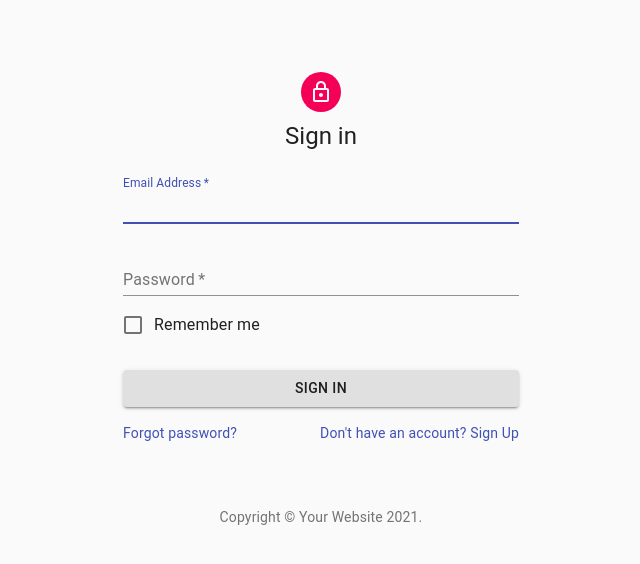
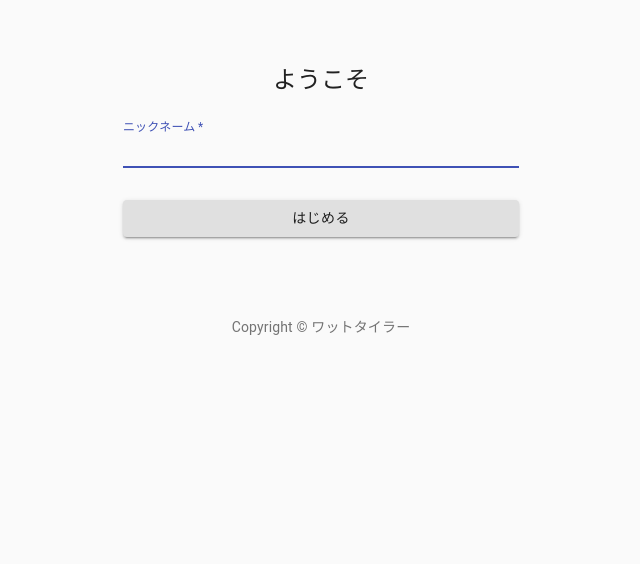
Before and after one commit to wat1881mayer/firebase-learn, a React (Create React App) app: page / in a window 1280 px wide. Shown: the top 564 px of the page, without its empty margins (319-959 px from the left). Built offline with nearby package versions, Linux system fonts and the light colour scheme.

Commit message:
update signinpage

```diff
--- a/src/components/SignIn.js
+++ b/src/components/SignIn.js
@@ -1,14 +1,9 @@
 import * as React from 'react';
-import Avatar from '@material-ui/core/Avatar';
 import Button from '@material-ui/core/Button';
 import CssBaseline from '@material-ui/core/CssBaseline';
 import TextField from '@material-ui/core/TextField';
-import FormControlLabel from '@material-ui/core/FormControlLabel';
-import Checkbox from '@material-ui/core/Checkbox';
-import Link from '@material-ui/core/Link';
-import Grid from '@material-ui/core/Grid';
+import Link from '@material-ui/core/Link'
 import Box from '@material-ui/core/Box';
-import LockOutlinedIcon from '@material-ui/icons/LockOutlined';
 import Typography from '@material-ui/core/Typography';
 import { makeStyles } from '@material-ui/core/styles';
 import Container from '@material-ui/core/Container';
@@ -17,11 +12,14 @@
   return (
     <Typography variant="body2" color="textSecondary" align="center">
       {'Copyright © '}
-      <Link color="inherit" href="https://material-ui.com/">
-        Your Website
-      </Link>{' '}
-      {new Date().getFullYear()}
-      {'.'}
+      <Link
+        color="inherit"
+        href="https://material-ui.com/"
+        target = "_blank"
+        rel= "noopener"
+      >
+        ワットタイラー
+      </Link>
     </Typography>
   );
 }
@@ -53,36 +51,18 @@
     <Container component="main" maxWidth="xs">
       <CssBaseline />
       <div className={classes.paper}>
-        <Avatar className={classes.avatar}>
-          <LockOutlinedIcon />
-        </Avatar>
         <Typography component="h1" variant="h5">
-          Sign in
+          ようこそ
         </Typography>
         <form className={classes.form} noValidate>
           <TextField
             margin="normal"
             required
             fullWidth
-            id="email"
-            label="Email Address"
-            name="email"
-            autoComplete="email"
+            id="name"
+            label="ニックネーム"
+            name="name"
             autoFocus
-          />
-          <TextField
-            margin="normal"
-            required
-            fullWidth
-            name="password"
-            label="Password"
-            type="password"
-            id="password"
-            autoComplete="current-password"
-          />
-          <FormControlLabel
-            control={<Checkbox value="remember" color="primary" />}
-            label="Remember me"
           />
           <Button
             type="submit"
@@ -90,20 +70,8 @@
             variant="contained"
             className={classes.submit}
           >
-            Sign In
+            はじめる
           </Button>
-          <Grid container>
-            <Grid item xs>
-              <Link href="#" variant="body2">
-                Forgot password?
-              </Link>
-            </Grid>
-            <Grid item>
-              <Link href="#" variant="body2">
-                {"Don't have an account? Sign Up"}
-              </Link>
-            </Grid>
-          </Grid>
         </form>
       </div>
       <Box sx={{ mt: 8, mb: 4 }}>
```
